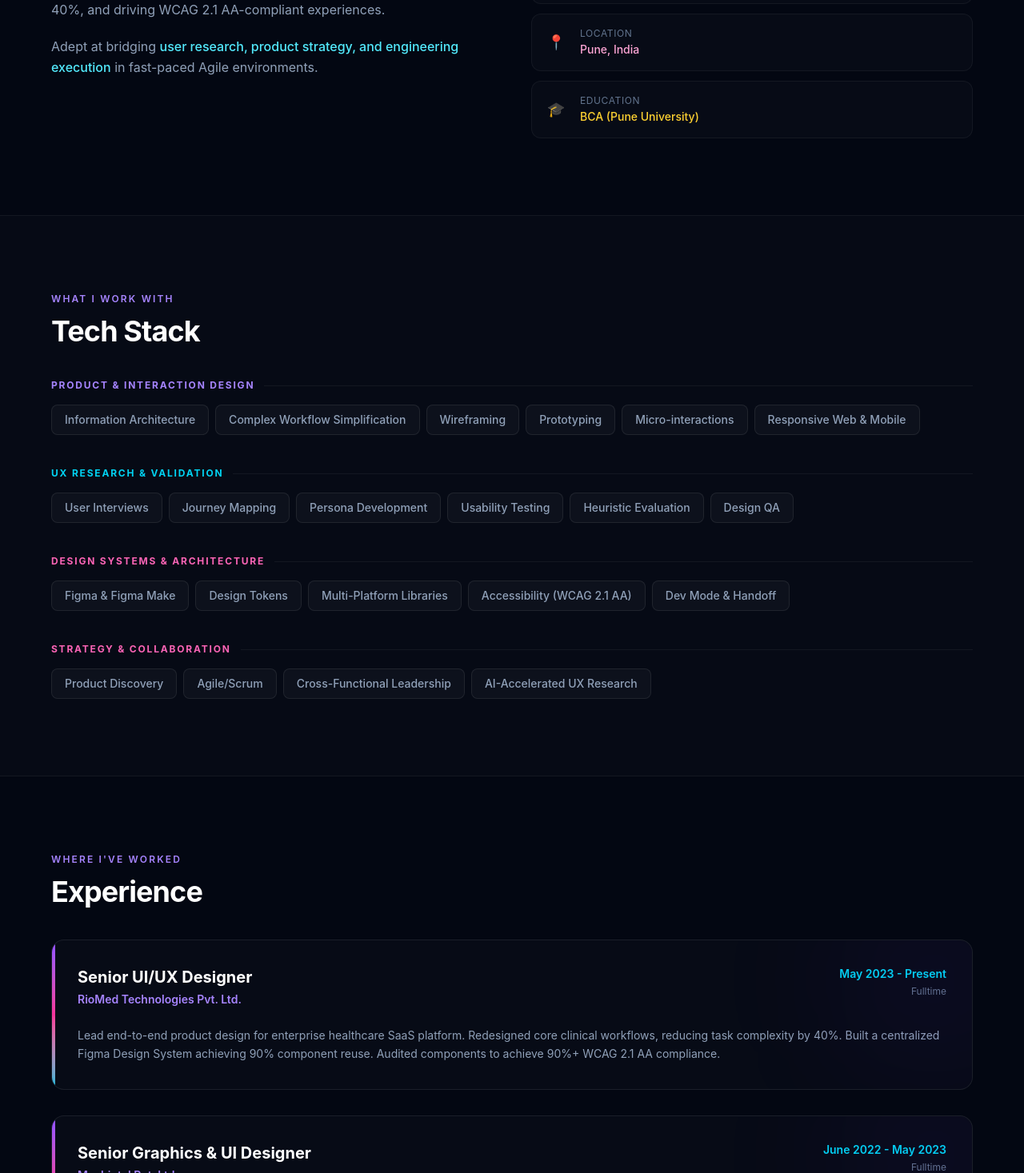
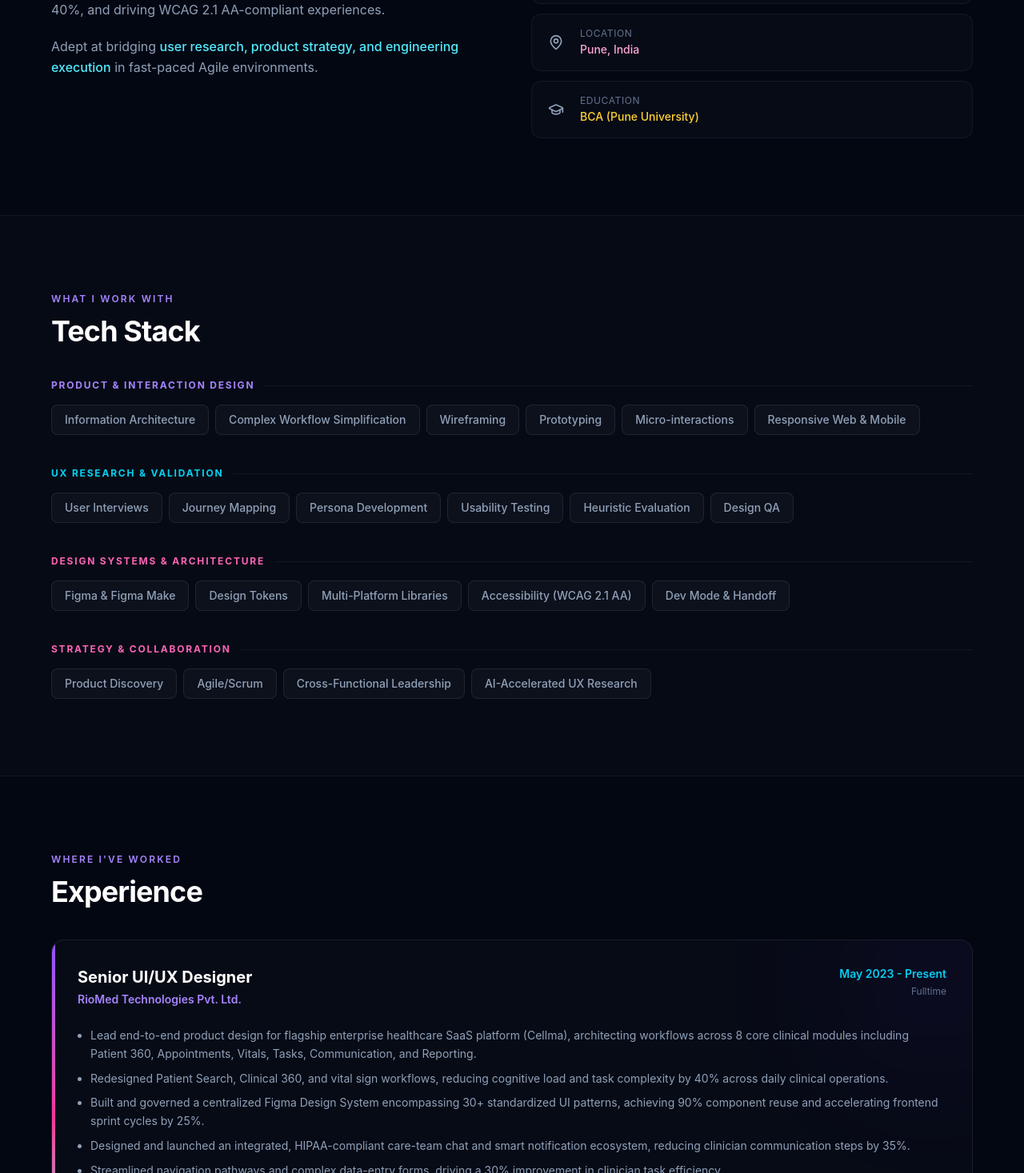
Before and after one commit to sushrut007/Rutuja, a React (Vite) app: page / in a window 1280 px wide. Shown: the part 1333-2800 px from the top of the page at 80% size. Built offline with nearby package versions, Linux system fonts and the light colour scheme.

Commit message:
feat: add portfolio application components, data files, and lucide-react dependency

```diff
--- a/package.json
+++ b/package.json
@@ -12,6 +12,7 @@
   "dependencies": {
     "@tailwindcss/vite": "^4.2.2",
     "framer-motion": "^12.38.0",
+    "lucide-react": "^1.47.0",
     "react": "^19.2.4",
     "react-dom": "^19.2.4",
     "tailwindcss": "^4.2.2"
--- a/src/Portfolio.tsx
+++ b/src/Portfolio.tsx
@@ -1,4 +1,5 @@
 import { useState, useEffect, useRef } from "react";
+import { Mail, Phone, MapPin, GraduationCap, Link, Palette } from "lucide-react";
 import {
   STATS,
   PROJECTS,
@@ -200,13 +201,13 @@ export default function Portfolio() {
             </FadeIn>
             <FadeIn delay={0.2} className="flex flex-col gap-3">
               {[
-                { icon: "📧", label: "Email", val: CONTACT_INFO.email, color: "text-violet-300" },
-                { icon: "📱", label: "Phone", val: CONTACT_INFO.phone, color: "text-cyan-300" },
-                { icon: "📍", label: "Location", val: CONTACT_INFO.location, color: "text-pink-300" },
-                { icon: "🎓", label: "Education", val: "BCA (Pune University)", color: "text-amber-300" },
-              ].map(({ icon, label, val, color }) => (
+                { icon: Mail, label: "Email", val: CONTACT_INFO.email, color: "text-violet-300" },
+                { icon: Phone, label: "Phone", val: CONTACT_INFO.phone, color: "text-cyan-300" },
+                { icon: MapPin, label: "Location", val: CONTACT_INFO.location, color: "text-pink-300" },
+                { icon: GraduationCap, label: "Education", val: "BCA (Pune University)", color: "text-amber-300" },
+              ].map(({ icon: Icon, label, val, color }) => (
                 <div key={label} className="flex items-center gap-4 p-4 rounded-xl border border-white/5 bg-white/[0.02] hover:border-white/10 hover:bg-white/[0.04] transition-all duration-200 group">
-                  <span className="text-lg w-7 text-center">{icon}</span>
+                  <span className="w-7 flex justify-center text-slate-400 group-hover:text-white transition-colors"><Icon size={20} /></span>
                   <div>
                     <div className="text-slate-500 text-xs uppercase tracking-wider mb-0.5">{label}</div>
                     <div className={`text-sm font-medium ${color}`}>{val}</div>
@@ -272,9 +273,13 @@ export default function Portfolio() {
                     </div>
                   </div>
 
-                  <p className="text-sm text-slate-400 leading-relaxed">
-                    {exp.description}
-                  </p>
+                  {exp.details ? (
+                    <ul className="text-sm text-slate-400 leading-relaxed list-disc list-outside ml-4 space-y-2">
+                      {exp.details.map((detail, idx) => (
+                        <li key={idx}>{detail}</li>
+                      ))}
+                    </ul>
+                  ) : null}
                 </div>
               </FadeIn>
             ))}
@@ -313,10 +318,10 @@ export default function Portfolio() {
                   </a>
                 </div> */}
                 <a
-                  href={p.link}
-                  target="_blank"
-                  rel="noopener noreferrer"
-                  className="block"
+                  href={p.link || undefined}
+                  target={p.link ? "_blank" : undefined}
+                  rel={p.link ? "noopener noreferrer" : undefined}
+                  className={p.link ? "block cursor-pointer" : "block cursor-default"}
                 >
                   <div className={`group relative rounded-2xl border border-white/8 bg-white/[0.02] p-7 transition-all duration-300 hover:-translate-y-1 hover:shadow-2xl ${p.border} ${p.glow}`}>
 
@@ -342,9 +347,11 @@ export default function Portfolio() {
                       ))}
                     </div>
 
-                    <span className="text-sm font-semibold text-violet-400">
-                      View Project →
-                    </span>
+                    {p.link && (
+                      <span className="text-sm font-semibold text-violet-400">
+                        View Project →
+                      </span>
+                    )}
 
                   </div>
                 </a>
@@ -362,17 +369,20 @@ export default function Portfolio() {
             <SectionTitle>Education</SectionTitle>
           </FadeIn>
           <div className="grid md:grid-cols-2 gap-5">
-            {EDUCATION_LIST.map((edu, i) => (
+            {EDUCATION_LIST.map((edu, i) => {
+              const Icon = edu.icon;
+              return (
               <FadeIn key={edu.degree} delay={0.1 + i * 0.1}>
                 <div className={`group relative rounded-2xl border border-white/8 bg-white/[0.02] p-7 transition-all duration-300 hover:-translate-y-1 hover:shadow-2xl ${edu.glow} ${edu.border}`}>
                   <div className={`absolute inset-0 rounded-2xl bg-gradient-to-br ${edu.color} opacity-0 group-hover:opacity-[0.04] transition-opacity`} />
-                  <div className="text-3xl mb-4">{edu.icon}</div>
+                  <div className="mb-4 text-slate-400 group-hover:text-white transition-colors"><Icon size={32} /></div>
                   <h3 className={`font-bold text-base text-white mb-1.5 bg-gradient-to-r ${edu.color} bg-clip-text text-transparent`}>{edu.degree}</h3>
                   <p className="text-slate-300 text-sm font-medium mb-1">{edu.school}</p>
                   <p className="text-slate-500 text-xs">{edu.year}</p>
                 </div>
               </FadeIn>
-            ))}
+              );
+            })}
           </div>
         </div>
       </section>
@@ -397,11 +407,11 @@ export default function Portfolio() {
 
               <div className="flex flex-col gap-4">
                 {[
-                  { icon: "📧", label: "Email", val: CONTACT_INFO.email, href: `mailto:${CONTACT_INFO.email}`, color: "hover:border-violet-500/40 hover:bg-violet-500/5 hover:text-violet-300" },
-                  { icon: "🔗", label: "LinkedIn", val: CONTACT_INFO.linkedin.replace("https://www.", ""), href: CONTACT_INFO.linkedin, color: "hover:border-cyan-500/40 hover:bg-cyan-500/5 hover:text-cyan-300" },
-                  { icon: "🎨", label: "Behance", val: CONTACT_INFO.behance.replace("https://www.", ""), href: CONTACT_INFO.behance, color: "hover:border-pink-500/40 hover:bg-pink-500/5 hover:text-pink-300" },
-                  { icon: "📱", label: "Phone", val: CONTACT_INFO.phone, href: `tel:${CONTACT_INFO.phone.replace(/ /g, "")}`, color: "hover:border-amber-500/40 hover:bg-amber-500/5 hover:text-amber-300" },
-                ].map(({ icon, label, val, href, color }) => (
+                  { icon: Mail, label: "Email", val: CONTACT_INFO.email, href: `mailto:${CONTACT_INFO.email}`, color: "hover:border-violet-500/40 hover:bg-violet-500/5 hover:text-violet-300" },
+                  { icon: Link, label: "LinkedIn", val: CONTACT_INFO.linkedin.replace("https://www.", ""), href: CONTACT_INFO.linkedin, color: "hover:border-cyan-500/40 hover:bg-cyan-500/5 hover:text-cyan-300" },
+                  { icon: Palette, label: "Behance", val: CONTACT_INFO.behance.replace("https://www.", ""), href: CONTACT_INFO.behance, color: "hover:border-pink-500/40 hover:bg-pink-500/5 hover:text-pink-300" },
+                  { icon: Phone, label: "Phone", val: CONTACT_INFO.phone, href: `tel:${CONTACT_INFO.phone.replace(/ /g, "")}`, color: "hover:border-amber-500/40 hover:bg-amber-500/5 hover:text-amber-300" },
+                ].map(({ icon: Icon, label, val, href, color }) => (
                   <a
                     key={label}
                     href={href}
@@ -409,8 +419,8 @@ export default function Portfolio() {
                     rel="noreferrer"
                     className={`group flex items-center gap-4 p-4 rounded-xl border border-white/8 bg-white/[0.02] text-slate-400 text-sm font-medium transition-all duration-300 hover:translate-x-2 hover:shadow-lg ${color}`}
                   >
-                    <span className="text-xl w-8 text-center flex-shrink-0 group-hover:scale-110 transition">
-                      {icon}
+                    <span className="w-8 flex justify-center flex-shrink-0 group-hover:scale-110 transition text-slate-500 group-hover:text-current">
+                      <Icon size={22} />
                     </span>
 
                     <div>
--- a/src/data/data.ts
+++ b/src/data/data.ts
@@ -1,3 +1,5 @@
+import { GraduationCap, Award } from "lucide-react";
+
 const SKILLS = {
   "Product & Interaction Design": [
     "Information Architecture",
@@ -46,7 +48,7 @@ const PROJECTS = [
     glow: "hover:shadow-emerald-500/20",
     tag: "Web App UI/UX",
     tagColor: "bg-emerald-500/10 text-emerald-400 border-emerald-500/20",
-    link: "https://www.riomed.com/",
+    link: "",
   },
   {
     name: "Medi Connect-AI",
@@ -68,7 +70,7 @@ const PROJECTS = [
     glow: "hover:shadow-violet-500/20",
     tag: "Web Design",
     tagColor: "bg-violet-500/10 text-violet-400 border-violet-500/20",
-    link: "https://media7.com/",
+    link: "",
   },
   {
     name: "Marketing Creatives",
@@ -81,6 +83,17 @@ const PROJECTS = [
     tagColor: "bg-pink-500/10 text-pink-400 border-pink-500/20",
     link: "/pdfs/Media 7 Whitepaper - Advertising services.pdf",
   },
+  {
+    name: "Clinical Chat Functionality",
+    desc: "Redesigned the healthcare Communication module for clinical collaboration. Enhanced the experience by surfacing critical information such as participants, user roles, message previews, unread status, conversation priority, and quick actions.",
+    tech: ["UI/UX Design", "Healthcare", "Collaboration"],
+    accent: "from-amber-500 to-orange-500",
+    border: "hover:border-amber-500/50",
+    glow: "hover:shadow-amber-500/20",
+    tag: "Feature Redesign",
+    tagColor: "bg-amber-500/10 text-amber-400 border-amber-500/20",
+    link: "",
+  }
 ];
 
 const NAV_LINKS = ["About", "Skills", "Experience", "Projects", "Education", "Contact"];
@@ -91,27 +104,45 @@ const EXPERIENCE_LIST = [
     title: "Senior UI/UX Designer",
     company: "RioMed Technologies Pvt. Ltd.",
     type: "Fulltime",
-    description: "Lead end-to-end product design for enterprise healthcare SaaS platform. Redesigned core clinical workflows, reducing task complexity by 40%. Built a centralized Figma Design System achieving 90% component reuse. Audited components to achieve 90%+ WCAG 2.1 AA compliance."
+    details: [
+      "Lead end-to-end product design for flagship enterprise healthcare SaaS platform (Cellma), architecting workflows across 8 core clinical modules including Patient 360, Appointments, Vitals, Tasks, Communication, and Reporting.",
+      "Redesigned Patient Search, Clinical 360, and vital sign workflows, reducing cognitive load and task complexity by 40% across daily clinical operations.",
+      "Built and governed a centralized Figma Design System encompassing 30+ standardized UI patterns, achieving 90% component reuse and accelerating frontend sprint cycles by 25%.",
+      "Designed and launched an integrated, HIPAA-compliant care-team chat and smart notification ecosystem, reducing clinician communication steps by 35%.",
+      "Streamlined navigation pathways and complex data-entry forms, driving a 30% improvement in clinician task efficiency.",
+      "Audited and optimized core platform components to achieve 90%+ WCAG 2.1 AA and ADA compliance, ensuring fully accessible and inclusive experiences.",
+      "Integrated AI tools (ChatGPT, Claude) to accelerate clinical scenario mapping, user research synthesis, and microcopy iteration.",
+      "Partnered closely with Product Managers, Frontend Engineers, and QA teams to define technical constraints, run Design QA, and maintain high implementation fidelity."
+    ]
   },
   {
     year: "June 2022 - May 2023",
     title: "Senior Graphics & UI Designer",
     company: "Machintel Pvt. Ltd.",
     type: "Fulltime",
-    description: "Spearheaded UI/UX design for responsive web applications and enterprise dashboards. Established reusable UI component libraries and grid frameworks. Translated complex business requirements into validated Figma prototypes."
+    details: [
+      "Spearheaded UI/UX design for responsive web applications, enterprise dashboards, and high-converting campaign platforms.",
+      "Translated complex business requirements into user flows, wireframes, and interactive Figma prototypes validated through stakeholder reviews and usability checks.",
+      "Established reusable UI component libraries and responsive grid frameworks, ensuring visual and functional brand consistency across digital touchpoints.",
+      "Collaborated with engineering teams to ensure pixel-perfect visual execution, asset optimization, and cross-browser responsiveness."
+    ]
   },
   {
     year: "Nov 2018 - May 2022",
     title: "Graphic & Visual Designer",
     company: "Machbizz Marketers Pvt. Ltd.",
     type: "Fulltime",
-    description: "Designed user-centered responsive landing pages, microsites, and promotional interfaces. Created wireframes and clickable mockups for B2B web experiences, optimizing information architecture and conversion pathways."
+    details: [
+      "Designed user-centered responsive landing pages, microsites, and promotional web interfaces, optimizing information architecture and conversion pathways.",
+      "Created wireframes, site flows, and clickable mockups for B2B web experiences, improving user journey clarity and engagement.",
+      "Collaborated with marketing and development teams to establish responsive layout templates and cross-device visual standards."
+    ]
   }
 ];
 
 const EDUCATION_LIST = [
   {
-    icon: "🎓",
+    icon: GraduationCap,
     degree: "Bachelor of Computer Applications (BCA)",
     school: "Pune University, Pune, India",
     year: "Graduated",
@@ -120,7 +151,7 @@ const EDUCATION_LIST = [
     border: "hover:border-violet-500/30",
   },
   {
-    icon: "🏫",
+    icon: Award,
     degree: "UI/UX Certifications",
     school: "IxDF, Coursera, Great Learning, Udemy",
     year: "Completed",
```
Also changed, not shown: 1 other file (tests, documents, lock files or other folders).
